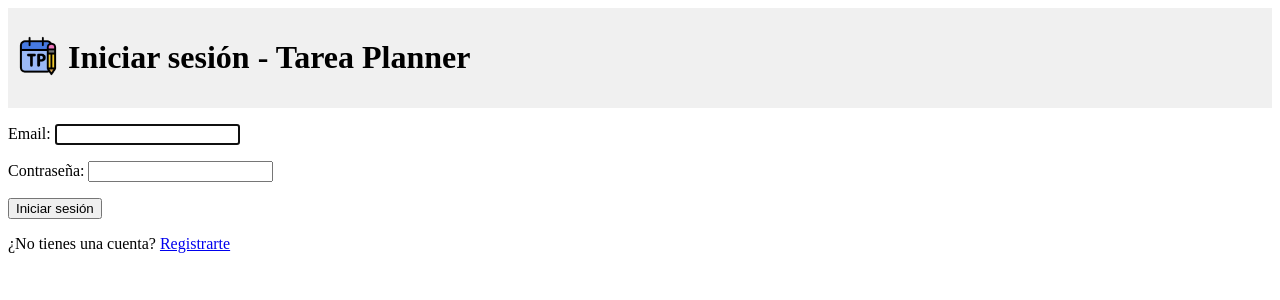
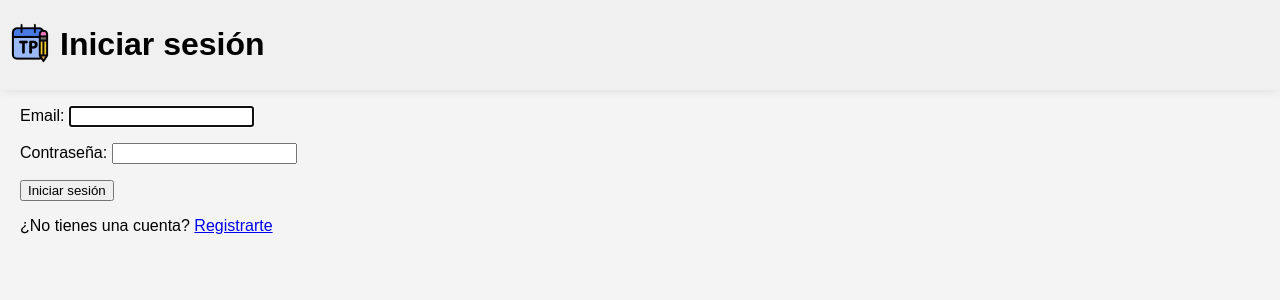
Before and after one commit to kasimxo/DWES-UT04-Persistencia-de-datos, a Django app: page /login/ in a window 1280 px wide. Shown: the top 300 px of the page. Run offline with Django 5.2, Linux system fonts and the light colour scheme.

Commit message:
Añadido header a home + fixes

```diff
--- a/tarea-planner/tarea_planner/templates/base.html
+++ b/tarea-planner/tarea_planner/templates/base.html
@@ -7,6 +7,17 @@
     <meta name="viewport" content="width=device-width, initial-scale=1.0">
     <title>{% block title %}Tarea Planner{% endblock %}</title>
     <link rel="icon" type="image/png" href="{% static 'TP_Logo.png' %}">
+    <style>
+        body {
+            font-family: Arial, sans-serif;
+            margin: 0;
+            padding: 0;
+            background-color: #f4f4f4;
+        }
+        main {
+            padding: 0 20px 0 20px;
+        }
+    </style>
 </head>
 <body>
 
--- a/tarea-planner/tarea_planner/templates/components/header.html
+++ b/tarea-planner/tarea_planner/templates/components/header.html
@@ -1,6 +1,6 @@
 {% load static %}
 
-<header style="display: flex; justify-content: space-between; align-items: center; padding: 10px; background-color: #f0f0f0;">
+<header style="display: flex; box-shadow: 0 0px 10px rgba(0, 0, 0, 0.1); justify-content: space-between; align-items: center; padding: 5px 10px 5px 10px; background-color: #f0f0f0;">
     <div style="display: flex; align-items: center; gap: 10px;">
         <a href="{% url 'home' %}" >
             <img src="{% static 'TP_Logo.png' %}" alt="Logo" style="height: 40px;">
--- a/tarea-planner/tarea_planner/urls.py
+++ b/tarea-planner/tarea_planner/urls.py
@@ -4,7 +4,7 @@ from .views import RegisterView, HomeView, TareasView, CreacionTareasView, Lista
 
 urlpatterns = [
     path('register/', RegisterView.as_view(), name='register'),
-    path('login/', LoginView.as_view(template_name='login/login.html', redirect_authenticated_user=True, extra_context={'page_title': 'Iniciar sesión - Tarea Planner'}), name='login'),
+    path('login/', LoginView.as_view(template_name='login/login.html', redirect_authenticated_user=True, extra_context={'page_title': 'Iniciar sesión'}), name='login'),
     path('logout/', LogoutView.as_view(), name='logout'),
     path('', HomeView.as_view(), name='home'),
     path('tareas/', TareasView.as_view(), name='tareas'),
--- a/tarea-planner/tarea_planner/views.py
+++ b/tarea-planner/tarea_planner/views.py
@@ -48,7 +48,7 @@ class HomeView(View):
     def get(self, request):
         if request.user.is_authenticated:
             return redirect("tareas")
-        return render(request, "home/home.html")
+        return render(request, "home/home.html", {"page_title": "Tarea Planner"})
 
 class TareasView(LoginRequiredMixin, View):
 
```
Also changed, not shown: tarea-planner/tarea_planner/templates/home/home.html (+6 -1 lines).
